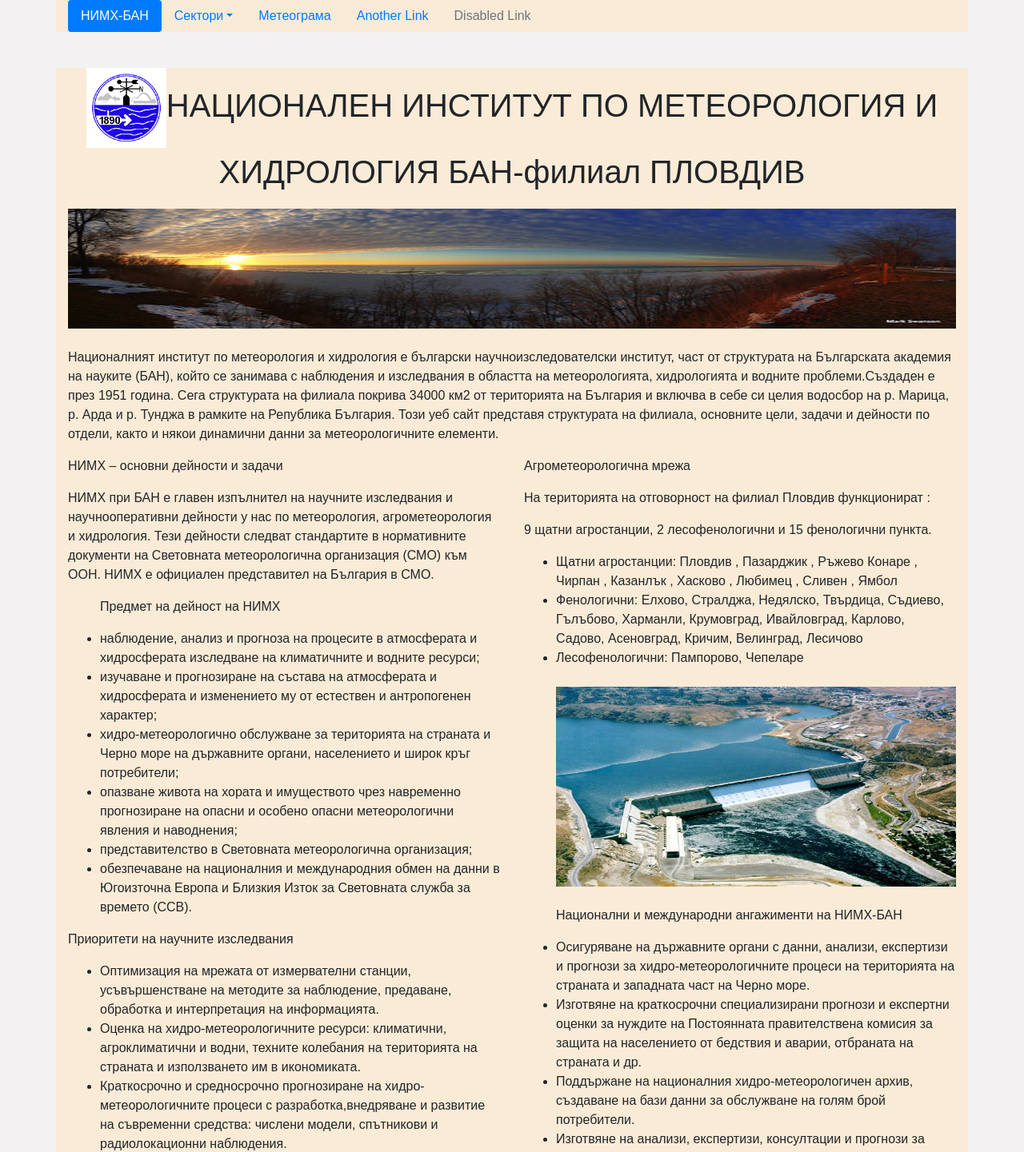
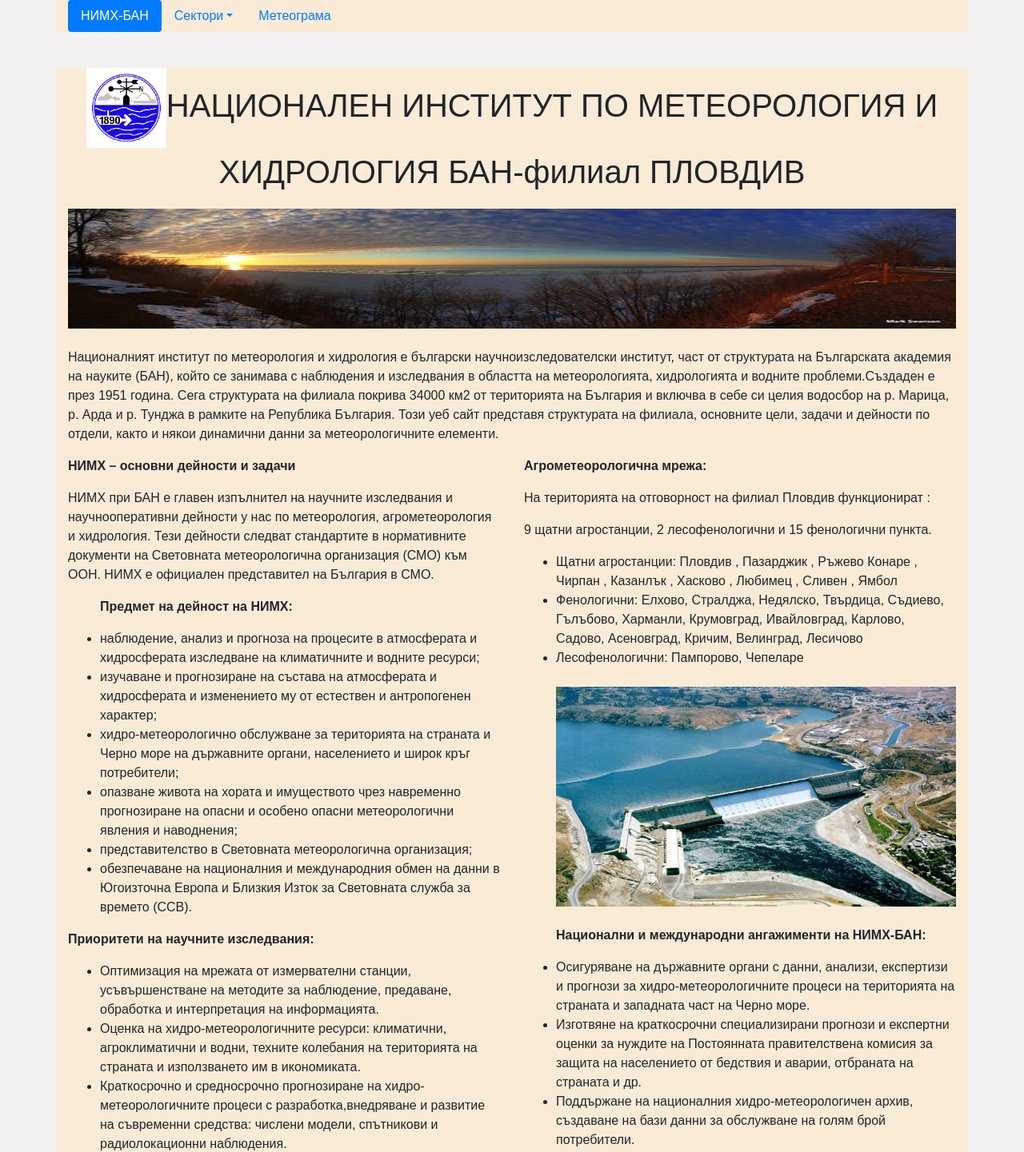
Before and after one commit to GambinoRacing/React-App-ASBD, a React (Create React App) app: page / in a window 1280 px wide. Shown: the top 1441 px of the page at 80% size. Built offline with nearby package versions, Linux system fonts and the light colour scheme.

Commit message:
New update

```diff
--- a/src/App.js
+++ b/src/App.js
@@ -6,7 +6,6 @@
 import Hydro from './components/Hydro/Hydro';
 import ASBD from './components/ASBD/ASBD';
 import Meteogram from './components/Meteogram/Meteogram';
-
 import MuiThemeProvider from 'material-ui/styles/MuiThemeProvider';
 
 class App extends Component {
--- a/src/components/ASBD/ASBD.jsx
+++ b/src/components/ASBD/ASBD.jsx
@@ -26,7 +26,7 @@
         <div className="row">
           <div className="col-md-6">
             <br />
-            <p>В структурата на филиала, секторът има решаващо значение по отношение на :</p>
+            <p className="basicActivities">В структурата на филиала, секторът има решаващо значение по отношение на :</p>
             <ul>
               <li>Осигуряване на достъп до оперативната хидро-метеорологична информация на всички останали звена на НИМХ.</li>
               <br />
--- a/src/components/HomePage/HomePage.jsx
+++ b/src/components/HomePage/HomePage.jsx
@@ -1,6 +1,6 @@
 import React, { Component } from 'react';
+import { CardFooter } from 'reactstrap';
 import Logo from '../../images/logo.bmp';
-import hydro from '../../images/hydro.jpg';
 import meteo from '../../images/meteo.jpg';
 import vec from '../../images/vec.jpg';
 
@@ -31,13 +31,13 @@
 
                 <div className="row">
                     <div className="col-md-6">
-                        <p>НИМХ – основни дейности и задачи</p>
+                        <p className="basicActivities">НИМХ – основни дейности и задачи</p>
                         <p>НИМХ при БАН е главен изпълнител на научните изследвания и научнооперативни дейности у нас по метеорология, агрометеорология и хидрология. Тези дейности следват стандартите в нормативните документи на Световната метеорологична организация (СМО) към ООН. НИМХ е официален представител на България в СМО.</p>
 
                         <ul>
-                            <p>Предмет на дейност на НИМХ</p>
+                            <p className="basicActivities">Предмет на дейност на НИМХ:</p>
                             <li>наблюдение, анализ и прогноза на процесите в атмосферата и хидросферата
-изследване на климатичните и водните ресурси;</li>
+                                изследване на климатичните и водните ресурси;</li>
                             <li>изучаване и прогнозиране на състава на атмосферата и хидросферата и изменението му от естествен и антропогенен характер;</li>
                             <li>хидро-метеорологично обслужване за територията на страната и Черно море на държавните органи, населението и широк кръг потребители;</li>
                             <li>опазване живота на хората и имуществото чрез навременно прогнозиране на опасни и особено опасни метеорологични явления и наводнения;</li>
@@ -45,7 +45,7 @@
                             <li>обезпечаване на националния и международния обмен на данни в Югоизточна Европа и Близкия Изток за Световната служба за времето (ССВ).</li>
                         </ul>
 
-                        <p>Приоритети на научните изследвания</p>
+                        <p className="basicActivities">Приоритети на научните изследвания:</p>
                         <ul>
                             <li>Оптимизация на мрежата от измервателни станции, усъвършенстване на методите за наблюдение, предаване, обработка и интерпретация на информацията.</li>
                             <li>Оценка на хидро-метеорологичните ресурси: климатични, агроклиматични и водни, техните колебания на територията на страната и използването им в икономиката.</li>
@@ -57,7 +57,7 @@
                     </div>
 
                     <div className="col-md-6">
-                        <p>Агрометеорологична мрежа</p>
+                        <p className="basicActivities">Агрометеорологична мрежа:</p>
                         <p>На територията на отговорност на филиал Пловдив функционират :</p>
                         <p> 9 щатни агростанции, 2 лесофенологични и 15 фенологични пункта.</p>
                         <ul>
@@ -67,7 +67,7 @@
                             <br />
                             <img src={vec} className="vec" alt="vec" />
                             <br /><br />
-                            <p>Национални и международни ангажименти на НИМХ-БАН</p>
+                            <p className="basicActivities">Национални и международни ангажименти на НИМХ-БАН:</p>
                             <li>Осигуряване на държавните органи с данни, анализи, експертизи и прогнози за хидро-метеорологичните процеси на територията на страната и западната част на Черно море.</li>
                             <li>Изготвяне на краткосрочни специализирани прогнози и експертни оценки за нуждите на Постоянната правителствена комисия за защита на населението от бедствия и аварии, отбраната на страната и др.</li>
                             <li>Поддържане на националния хидро-метеорологичен архив, създаване на бази данни за обслужване на голям брой потребители.</li>
@@ -76,15 +76,9 @@
                         </ul>
                     </div>
                 </div>
+            </div>
 
-                <div className="row">
-                    <div className="col-md-12">
-                        <br />
-                        <p className="paragraph">Хидроложки станции на територията на филиал Пловдив</p>
-                        <img src={hydro} className="hydro" alt="Hydro" />
-                    </div>
-                </div>
-            </div>
+
 
         );
     }
--- a/src/components/Meteogram/Meteogram.jsx
+++ b/src/components/Meteogram/Meteogram.jsx
@@ -175,13 +175,12 @@
                   <YAxis tickCount={20} />
                   <Tooltip />
                   <Legend />
-                  <CartesianGrid stroke='#cfd2d6' strokeDasharray="3 3" fill='white' />
+                  <CartesianGrid stroke='black' strokeDasharray="3 3" fill='white' />
                   <Area type='monotone' dataKey='Apress' fill='#bfffee' stroke='#00d8f9' />
                   <Area type='monotone' dataKey='Humidity' fill='#cff2b5' stroke='#3ed84e'/>
-                  <Line type='linear' dataKey='WindSpeed' stroke='#ff5a14' strokeWidth={3} />
                   <Bar dataKey='Rain' barSize={20} fill='#2376fc' />
-                  <Line type='linear' dataKey='Temp' stroke='#ff0000' strokeWidth={3} />
-
+                  <Line type='linear' dataKey='WindSpeed' stroke='#ff5a14' strokeWidth={2} />
+                  <Line type='linear' dataKey='Temp' stroke='#ff0000' strokeWidth={2} />
                   {/*<Line type='monotone' dataKey='Temp' stroke='#ff0000' />
                   <Line type='monotone' dataKey='WindSpeed' stroke='#cc3300' />*/}
                 </ComposedChart>
--- a/src/components/common/Header.jsx
+++ b/src/components/common/Header.jsx
@@ -1,7 +1,7 @@
 import 'react-select/dist/react-select.css';
 import React, { Component } from 'react';
 //За bootstrap NavLink import { NavLink } from 'react-router-dom';
-import { Nav, NavItem, Dropdown, DropdownItem, DropdownToggle, DropdownMenu, NavLink } from 'reactstrap';
+import { Nav, NavItem, Dropdown, DropdownItem, DropdownToggle, DropdownMenu, NavLink, CardFooter } from 'reactstrap';
 
 
 export default class Header extends Component {
@@ -64,17 +64,9 @@
             <NavItem>
               <NavLink href="/Meteogram">Метеограма</NavLink>
             </NavItem>
-            <NavItem>
-              <NavLink href="#">Another Link</NavLink>
-            </NavItem>
-            <NavItem>
-              <NavLink disabled href="#">Disabled Link</NavLink>
-            </NavItem>
           </Nav>
         </div>
       </div>
-
-
     );
   }
 }
--- a/src/index.css
+++ b/src/index.css
@@ -31,6 +31,10 @@
 
 .inlineRight {
   right: 0;
+}
+
+.basicActivities{
+  font-weight: bold;
 }
 
 .paragraph {
@@ -96,7 +100,7 @@
 
 .vec {
   width: 100%;
-  height: 250px;
+  height: 275px;
 }
 
 .chartContainer {
```
Also changed, not shown: src/components/Hydro/Hydro.jsx (+16 -7 lines).
